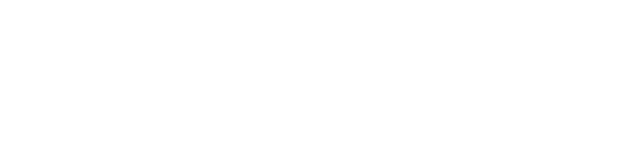
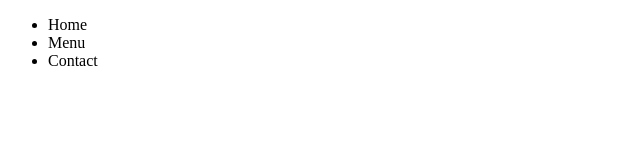
Before and after one commit to codetwentyfive/dumlping-haven, a website built with webpack: page dist/index.html in a window 1280 px wide. Shown: the whole page, without its empty margins (0-640 px from the left). Built offline with nearby package versions, Linux system fonts and the light colour scheme.

Commit message:
added skeleton

```diff
--- a/dist/index.html
+++ b/dist/index.html
@@ -7,6 +7,16 @@
     <script src="./main.js"></script>
 </head>
 <body>
+<header>
+    <nav>
+        <ul class="tab-list">
+        <li id="home">Home</li>
+        <li id="menu">Menu</li>
+        <li id="contact">Contact</li>
+        </ul>
+
+    </nav>
+</header>
 
 </body>
 </html>
```
